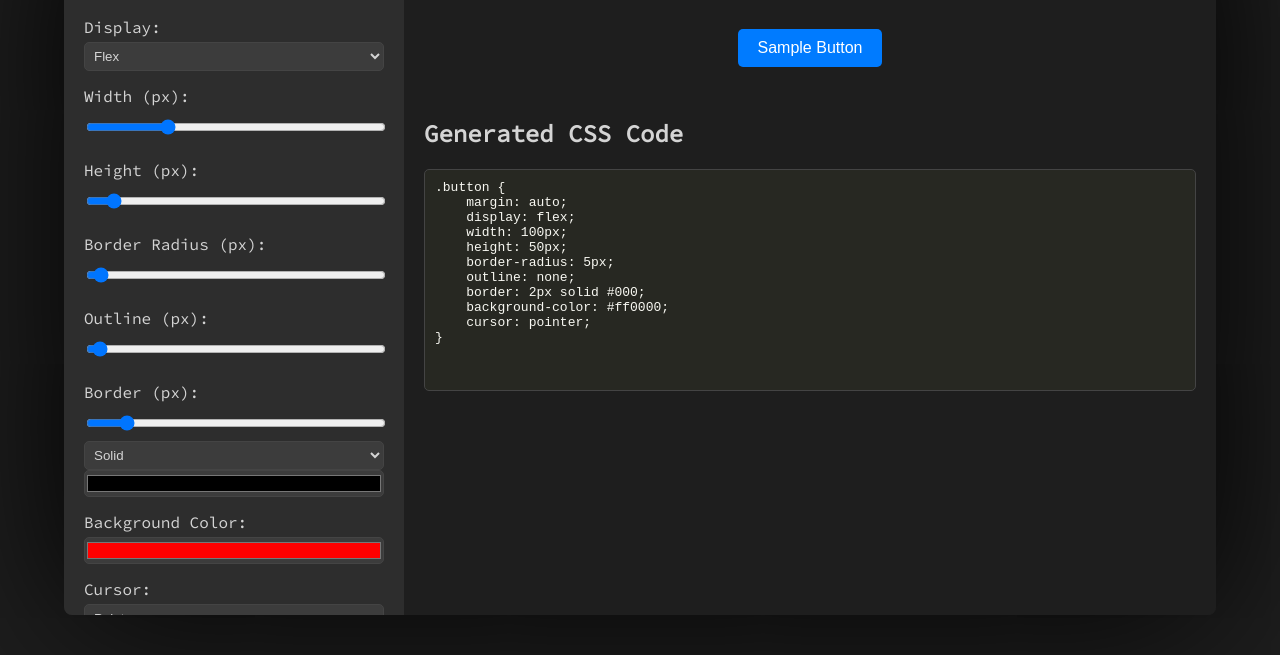
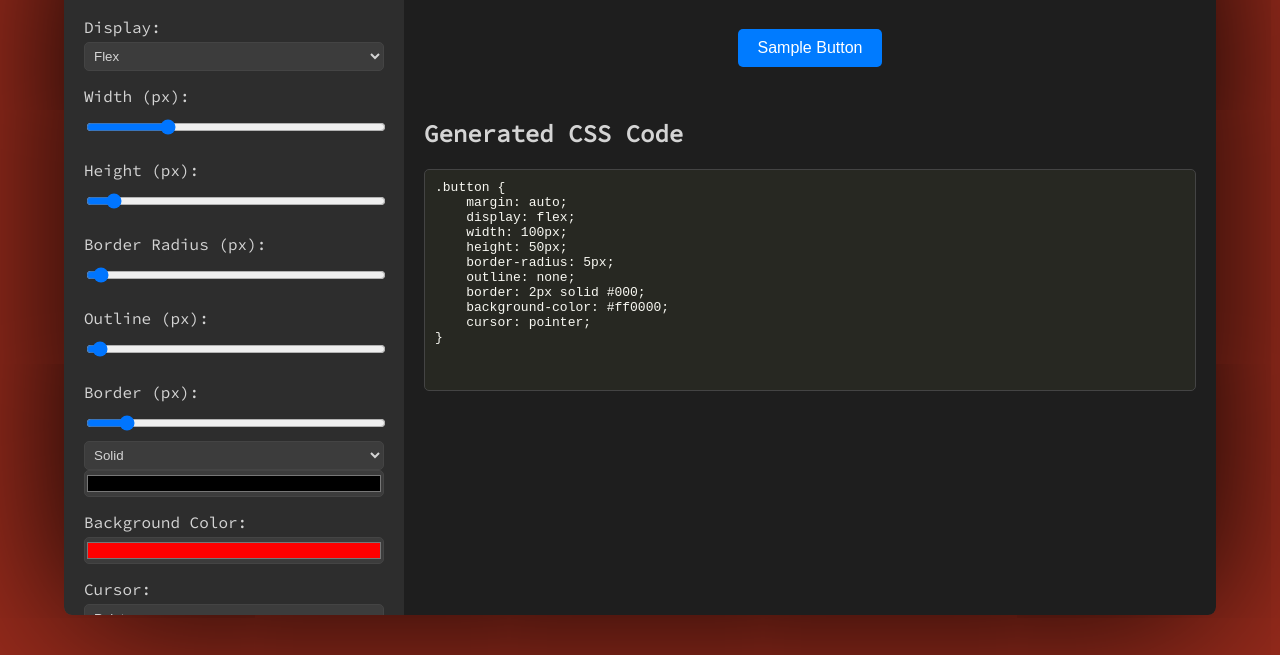
Before and after one commit to pranay-janjarla/Buttongenerator, a plain HTML site: page index.html in a window 1280 px wide. Shown: the part 145-800 px from the top of the page. Drawn offline with Linux system fonts and the light colour scheme.

Commit message:
Update styles.css

```diff
--- a/styles.css
+++ b/styles.css
@@ -7,7 +7,7 @@ body {
     justify-content: center;
     align-items: center;
     height: 100vh;
-    background-color: #1e1e1e;
+    background-color: #982B1C;
     color: #d4d4d4;
 }
 
```
